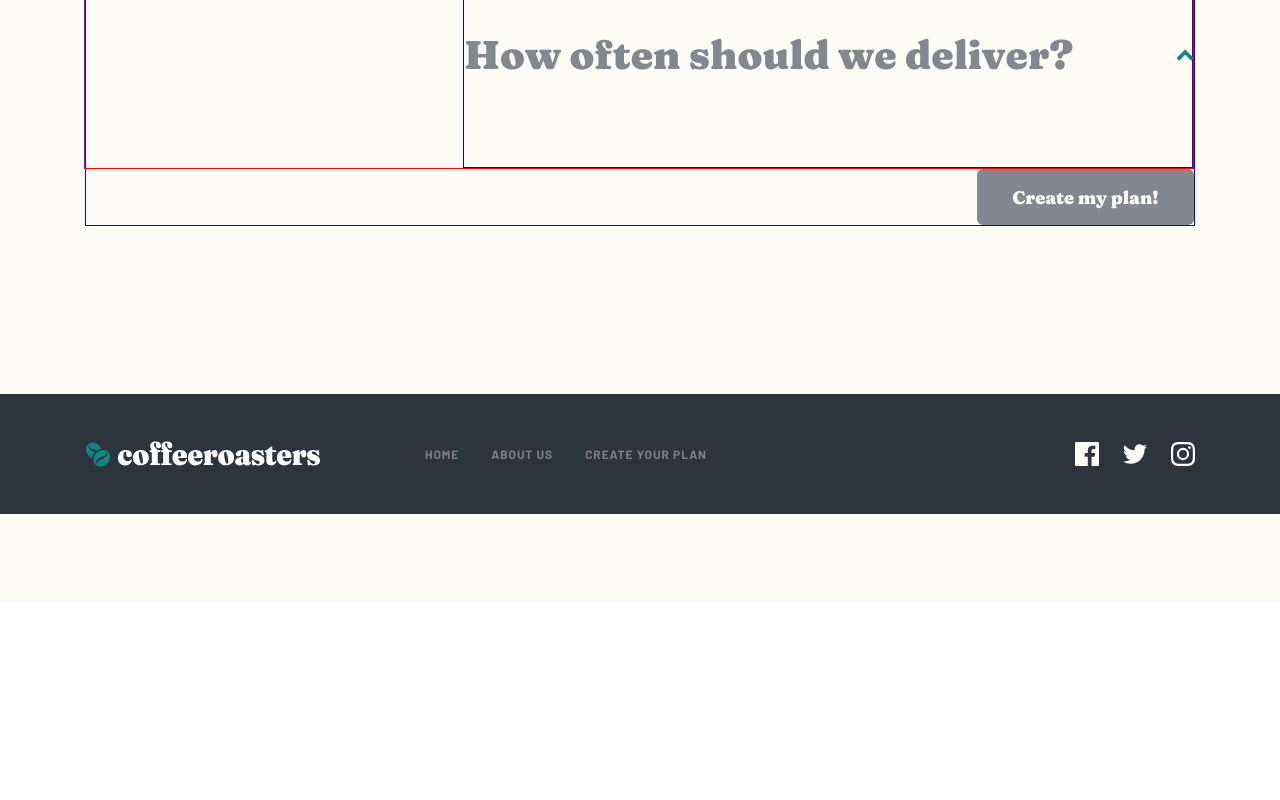
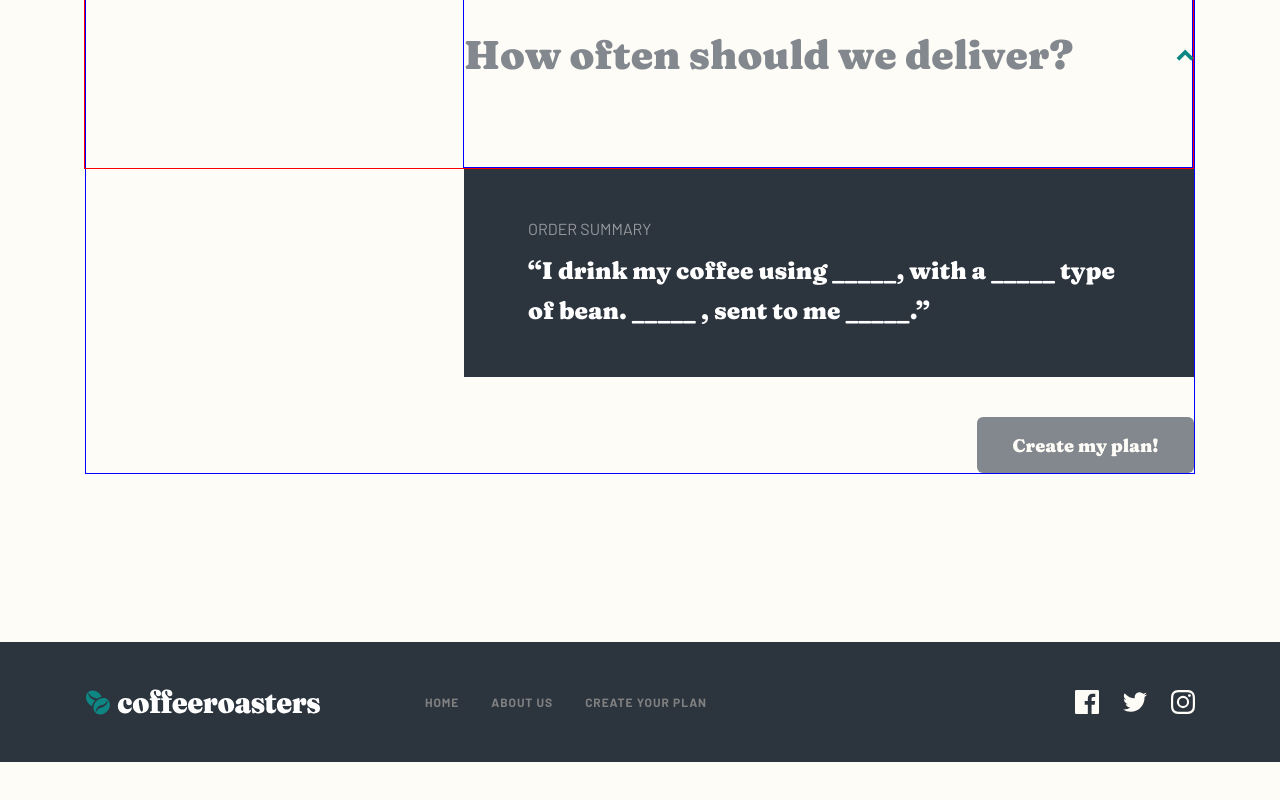
Before and after one commit to danielopq/Coffeeroasters, a React (Vite) app: page / in a window 1280 px wide. Shown: the part 2365-3165 px from the top of the page. Before the commit the page ends 2967 px from the top, so only its background shows below. Built offline with nearby package versions, Linux system fonts and the light colour scheme.

Commit message:
subscribePlanmaker.tsx - getChoice working

```diff
--- a/src/components/subscribe/subscribePlanMaker/SubscribePlanMaker.tsx
+++ b/src/components/subscribe/subscribePlanMaker/SubscribePlanMaker.tsx
@@ -2,13 +2,20 @@ import './subscribePlanMaker.css';
 import OptionsData from './optionsData/OptionsData';
 import PlanOption from './planOption/PlanOption';
 import MainButton from '../../shared/mainButton/MainButton';
+import { useState } from 'react';
+
+interface planResume{
+    [option:string]:string;
+}
 
 const SubscribePlanMaker: React.FC = () => {
     const {option01,option02,option03,option04,option05} = OptionsData;
 
+    const [plan,setPlan] = useState<planResume>({drinkStyle:'',coffeeType:'',weight:'',grindingType:'',delivery:''});
+
     const getChoice = (optionID:string, selectedChoice:string)=>{
-        console.log('optionID:', optionID);
-        console.log('selectedChoice:', selectedChoice);
+        setPlan({...plan,[optionID]:selectedChoice});
+        console.table(plan);
     }
 
     return (
@@ -16,11 +23,19 @@ const SubscribePlanMaker: React.FC = () => {
             <div id="planMakerContent">
                 <div id="planIndex"></div>
                 <div id="planOptions">
-                    <PlanOption optionID={'option01'} deployed={true} option={option01} getChoice={getChoice}/>
-                    <PlanOption optionID={'option02'} deployed={false} option={option02} getChoice={getChoice}/>
-                    <PlanOption optionID={'option03'} deployed={false} option={option03} getChoice={getChoice}/>
-                    <PlanOption optionID={'option04'} deployed={false} option={option04} getChoice={getChoice}/>
-                    <PlanOption optionID={'option05'} deployed={false} option={option05} getChoice={getChoice}/>
+                    <PlanOption optionID={'drinkStyle'} deployed={true} option={option01} getChoice={getChoice}/>
+                    <PlanOption optionID={'coffeeType'} deployed={false} option={option02} getChoice={getChoice}/>
+                    <PlanOption optionID={'weight'} deployed={false} option={option03} getChoice={getChoice}/>
+                    <PlanOption optionID={'grindingType'} deployed={false} option={option04} getChoice={getChoice}/>
+                    <PlanOption optionID={'delivery'} deployed={false} option={option05} getChoice={getChoice}/>
+                </div>
+            </div>
+            <div id="planSummary">
+                <div id="planSummary-content">
+                    <p className='mainText'>ORDER SUMMARY</p>
+                    <p id="planSummary-resumeText">
+                    “I drink my coffee using _____, with a _____ type of bean. _____ , sent to me _____.”
+                    </p>
                 </div>
             </div>
             <MainButton enable={false} value='Create my plan!'/>
--- a/src/components/subscribe/subscribePlanMaker/subscribePlanMaker.css
+++ b/src/components/subscribe/subscribePlanMaker/subscribePlanMaker.css
@@ -35,5 +35,21 @@
     width: 730px;
     height: 208px;
     margin-bottom: 40px;
+    padding: 47px 64px;
     background-color: var(--darkGrey);
 }
+
+#planSummary-content{
+    display: flex;
+    flex-direction: column;
+}
+
+#planSummary-content p[class='mainText']{
+    color: rgba(255,255,255,0.5);
+    margin-bottom: 9px;
+}
+
+#planSummary-resumeText{
+    font: 900 24px/40px 'Fraunces-Black';
+    color: white;
+}
```
